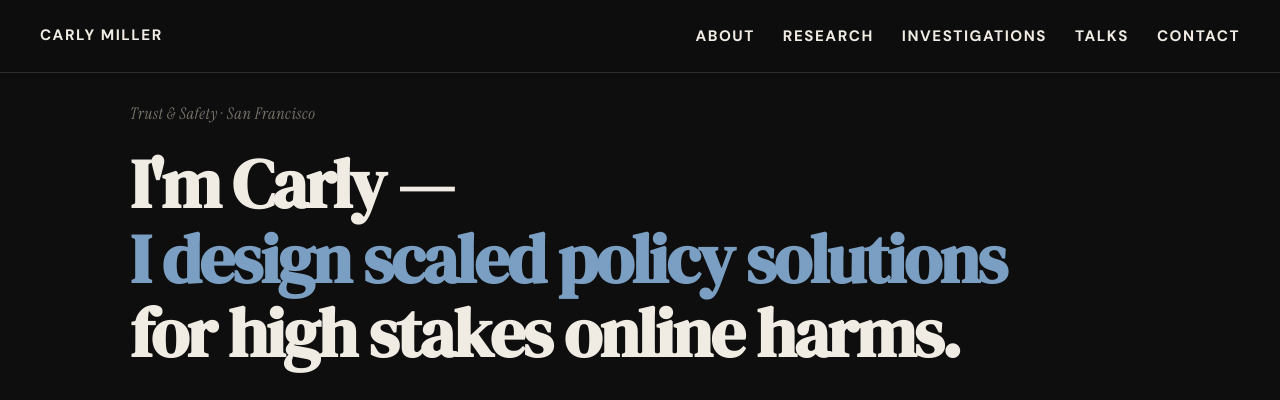
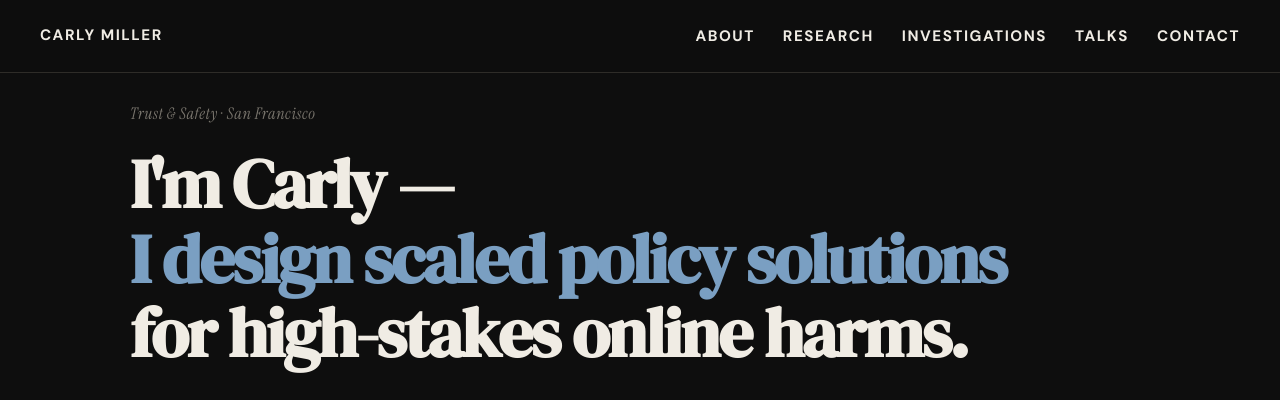
Before and after one commit to carlymiller-analyst/carlymiller-analyst.github.io, a plain HTML site: page index.html in a window 1280 px wide. Shown: the top 400 px of the page. Drawn offline with Linux system fonts and the light colour scheme; grey boxes are pictures that could not be loaded.

Commit message:
Update index.html

```diff
--- a/index.html
+++ b/index.html
@@ -618,7 +618,7 @@
       <h1 class="hero-display">
         <span class="line"> I'm Carly —</span>
         <span class="line line-em"> I design scaled policy solutions</span>
-        <span class="line">for high stakes online harms. </span>
+        <span class="line">for high-stakes online harms. </span>
       </h1>
       <div class="hero-bottom">
         <div class="hero-text-col">
```
